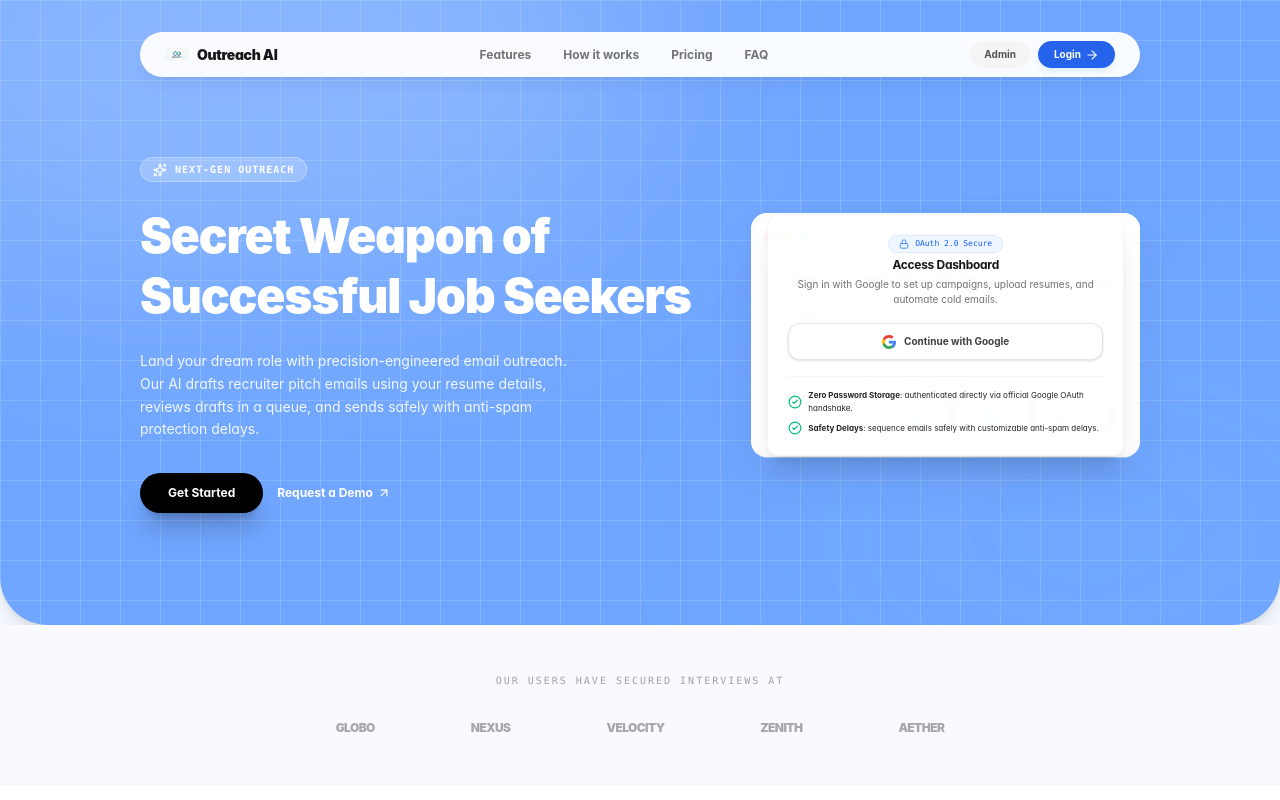
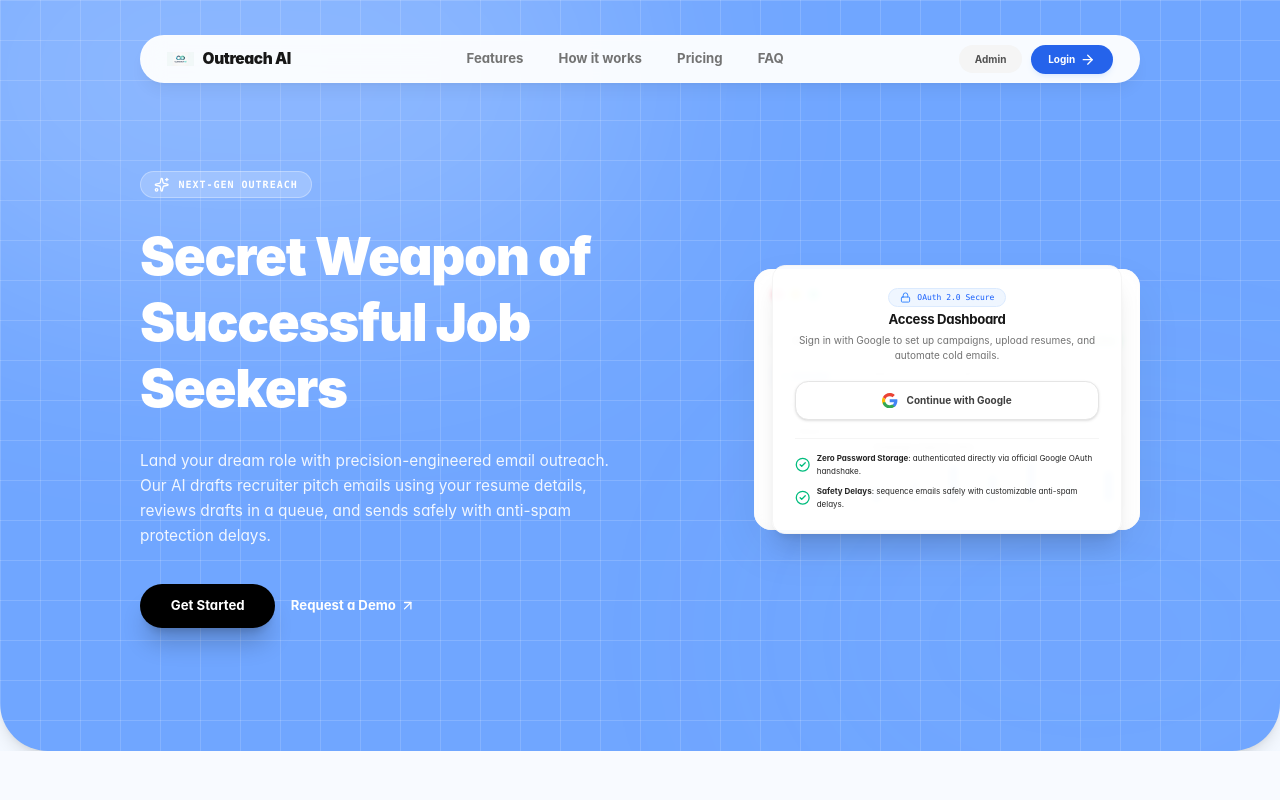
Before and after one commit to Aditya07024/Outreach-AI, a React (Vite) app in the folder frontend/: page / in a window 1280 px wide. Shown: the top 800 px of the page. Built offline with nearby package versions, Linux system fonts and the light colour scheme.

Commit message:
fix: set root font-size to 110% so page looks correct at 100% browser zoom

```diff
--- a/frontend/src/index.css
+++ b/frontend/src/index.css
@@ -3,8 +3,13 @@
 @import "tailwindcss";
 
 @layer base {
+  html {
+    font-size: 110%;
+    scroll-behavior: smooth;
+  }
+
   body {
-    @apply bg-zinc-950 text-neutral-100 antialiased font-sans;
+    @apply bg-white text-neutral-800 antialiased font-sans;
     font-feature-settings: "cv02", "cv03", "cv04", "cv11";
   }
 
@@ -14,10 +19,10 @@
     height: 6px;
   }
   ::-webkit-scrollbar-track {
-    @apply bg-zinc-950;
+    @apply bg-neutral-100;
   }
   ::-webkit-scrollbar-thumb {
-    @apply bg-neutral-800 rounded-full hover:bg-neutral-700 transition-colors;
+    @apply bg-neutral-300 rounded-full hover:bg-neutral-400 transition-colors;
   }
 }
 
```
